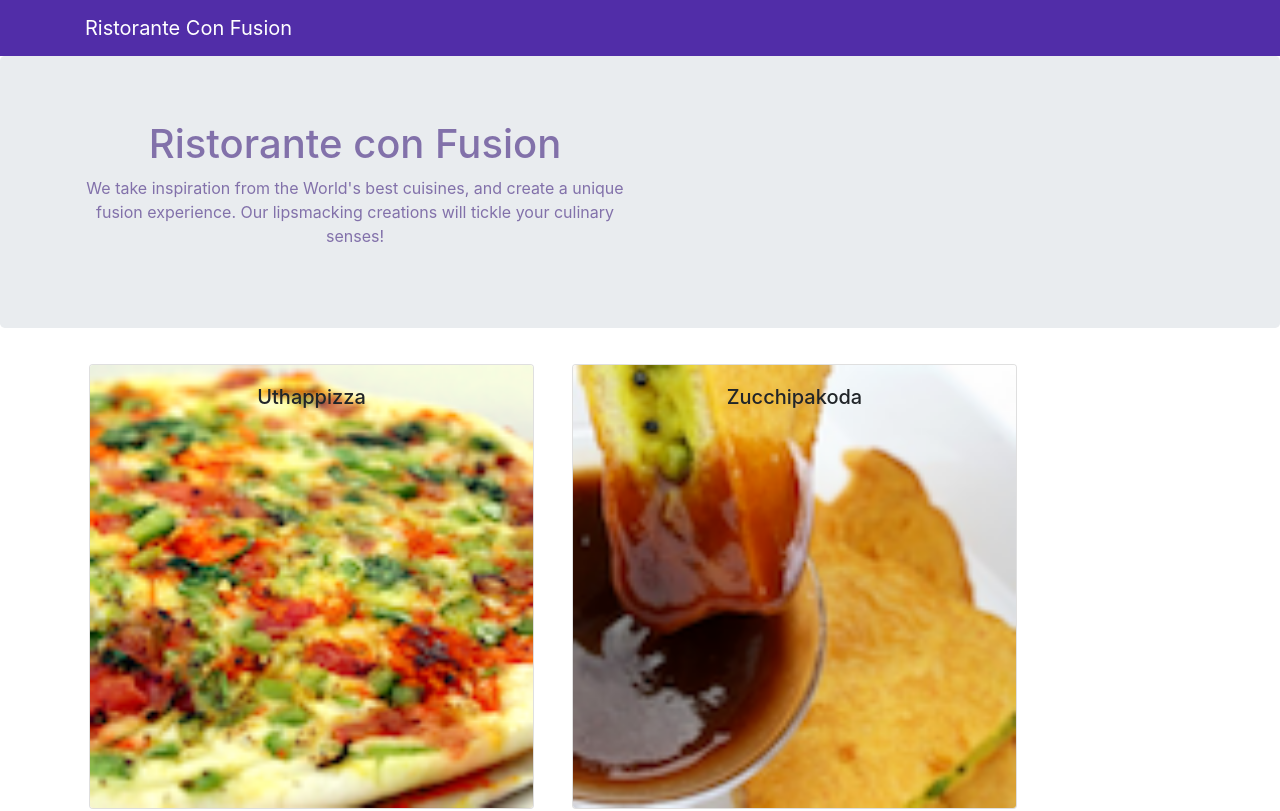
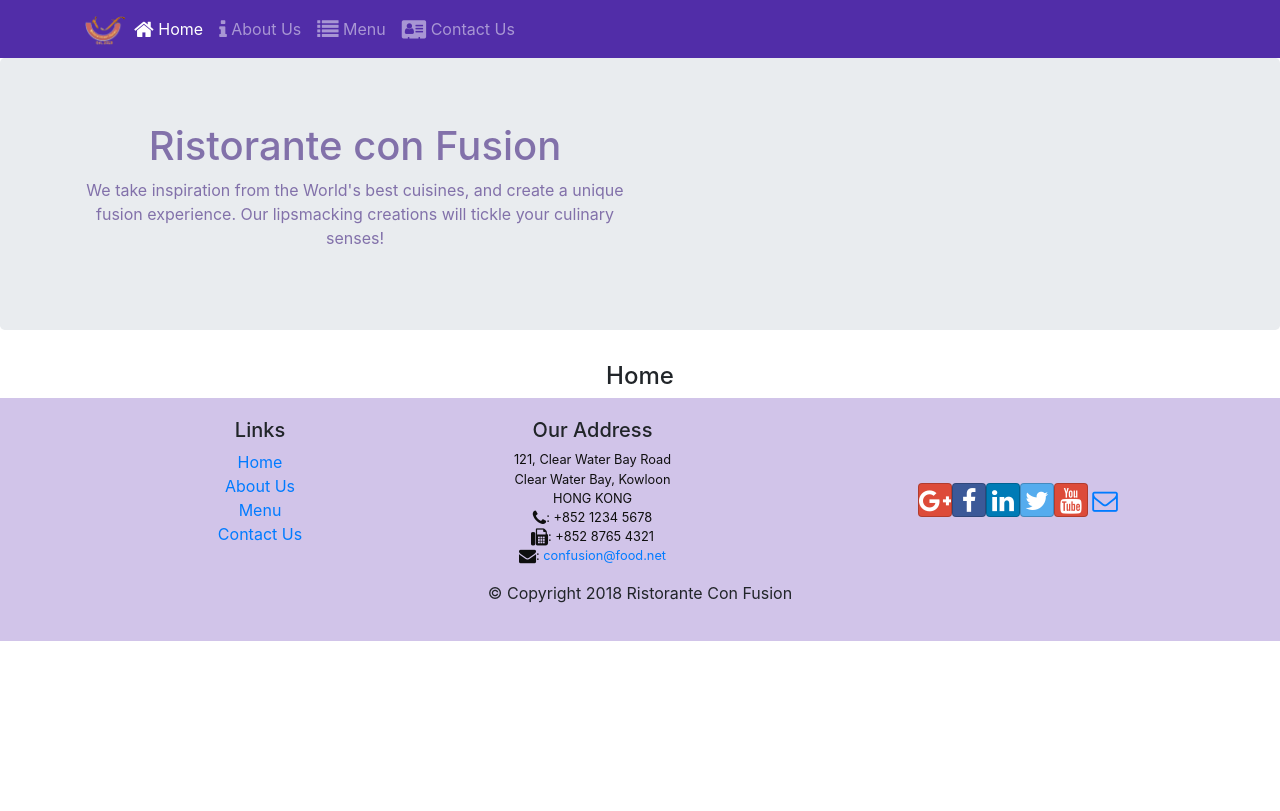
Before and after one commit to nguyenhuy433/FunixJSReact-LAB, a React (Create React App) app: page /home in a window 1280 px wide. Shown: the top 811 px of the page. Built offline with nearby package versions, Linux system fonts and the light colour scheme.

Commit message:
React Router

```diff
--- a/package.json
+++ b/package.json
@@ -12,6 +12,7 @@
     "react": "^18.2.0",
     "react-dom": "^18.2.0",
     "react-popper": "^0.9.2",
+    "react-router-dom": "^4.2.2",
     "react-scripts": "5.0.1",
     "reactstrap": "^5.0.0",
     "web-vitals": "^2.1.4"
--- a/src/App.js
+++ b/src/App.js
@@ -1,17 +1,17 @@
 import React, { Component } from "react";
 import logo from "./logo.svg";
 import "./App.css";
-import { Navbar, NavbarBrand } from "reactstrap";
-import Menu from "./components/MenuComponent";
-import { DISHES } from "./shared/dishes";
 import Main from "./components/MainComponent";
+import { BrowserRouter } from "react-router-dom";
 
 class App extends Component {
   render() {
     return (
-      <div className="App">
-        <Main />
-      </div>
+      <BrowserRouter>
+        <div className="App">
+          <Main />
+        </div>
+      </BrowserRouter>
     );
   }
 }
--- a/src/components/FooterComponent.js
+++ b/src/components/FooterComponent.js
@@ -1,4 +1,5 @@
 import React from "react";
+import { Link } from "react-router-dom";
 
 function Footer(props) {
   return (
@@ -9,16 +10,16 @@
             <h5>Links</h5>
             <ul className="list-unstyled">
               <li>
-                <a href="#">Home</a>
+                <Link to="/home">Home</Link>
               </li>
               <li>
-                <a href="#">About</a>
+                <Link to="/aboutus">About Us</Link>
               </li>
               <li>
-                <a href="#">Menu</a>
+                <Link to="/menu">Menu</Link>
               </li>
               <li>
-                <a href="contactus.html">Contact</a>
+                <Link to="/contactus">Contact Us</Link>
               </li>
             </ul>
           </div>
--- a/src/components/HeaderComponent.js
+++ b/src/components/HeaderComponent.js
@@ -1,13 +1,71 @@
 import React, { Component } from "react";
-import { Navbar, NavbarBrand, Jumbotron } from "reactstrap";
+
+import {
+  Nav,
+  Navbar,
+  NavbarBrand,
+  NavbarToggler,
+  Collapse,
+  NavItem,
+  Jumbotron,
+} from "reactstrap";
+import { NavLink } from "react-router-dom";
 
 class Header extends Component {
+  constructor(props) {
+    super(props);
+
+    this.toggleNav = this.toggleNav.bind(this);
+    this.state = {
+      isNavOpen: false,
+    };
+  }
+
+  toggleNav() {
+    this.setState({
+      isNavOpen: !this.state.isNavOpen,
+    });
+  }
+
   render() {
     return (
-      <React.Fragment>
-        <Navbar dark>
+      <div>
+        <Navbar dark expand="md">
           <div className="container">
-            <NavbarBrand href="/">Ristorante Con Fusion</NavbarBrand>
+            <NavbarToggler onClick={this.toggleNav} />
+            <NavbarBrand className="mr-auto" href="/">
+              <img
+                src="assets/images/logo.png"
+                height="30"
+                width="41"
+                alt="Ristorante Con Fusion"
+              />
+            </NavbarBrand>
+            <Collapse isOpen={this.state.isNavOpen} navbar>
+              <Nav navbar>
+                <NavItem>
+                  <NavLink className="nav-link" to="/home">
+                    <span className="fa fa-home fa-lg"></span> Home
+                  </NavLink>
+                </NavItem>
+                <NavItem>
+                  <NavLink className="nav-link" to="/aboutus">
+                    <span className="fa fa-info fa-lg"></span> About Us
+                  </NavLink>
+                </NavItem>
+                <NavItem>
+                  <NavLink className="nav-link" to="/menu">
+                    <span className="fa fa-list fa-lg"></span> Menu
+                  </NavLink>
+                </NavItem>
+                <NavItem>
+                  <NavLink className="nav-link" to="/contactus">
+                    <span className="fa fa-address-card fa-lg"></span> Contact
+                    Us
+                  </NavLink>
+                </NavItem>
+              </Nav>
+            </Collapse>
           </div>
         </Navbar>
         <Jumbotron>
@@ -24,7 +82,7 @@
             </div>
           </div>
         </Jumbotron>
-      </React.Fragment>
+      </div>
     );
   }
 }
--- /dev/null
+++ b/src/components/HomeComponent.js
@@ -0,0 +1,11 @@
+import React from "react";
+
+function Home(props) {
+  return (
+    <div className="container">
+      <h4>Home</h4>
+    </div>
+  );
+}
+
+export default Home;
--- a/src/components/MainComponent.js
+++ b/src/components/MainComponent.js
@@ -5,35 +5,33 @@
 import { DISHES } from "../shared/dishes";
 import Header from "./HeaderComponent";
 import Footer from "./FooterComponent";
+import Home from "./HomeComponent";
+import { Switch, Route, Redirect } from "react-router-dom";
 
 class Main extends Component {
   constructor(props) {
     super(props);
     this.state = {
       dishes: DISHES,
-      selectedDish: null,
     };
   }
 
-  onDishSelect(dishId) {
-    this.setState({ selectedDish: dishId });
-  }
-
   render() {
+    const HomePage = () => {
+      return <Home />;
+    };
     return (
       <div>
         <Header />
-        <Menu
-          dishes={this.state.dishes}
-          onClick={(dishId) => this.onDishSelect(dishId)}
-        />
-        <DishDetail
-          dish={
-            this.state.dishes.filter(
-              (dish) => dish.id === this.state.selectedDish
-            )[0]
-          }
-        />
+        <Switch>
+          <Route path="/home" component={HomePage} />
+          <Route
+            exact
+            path="/menu"
+            component={() => <Menu dishes={this.state.dishes} />}
+          />
+          <Redirect to="/home" />
+        </Switch>
         <Footer />
       </div>
     );
```
Also changed, not shown: 1 other file (tests, documents, lock files or other folders).
